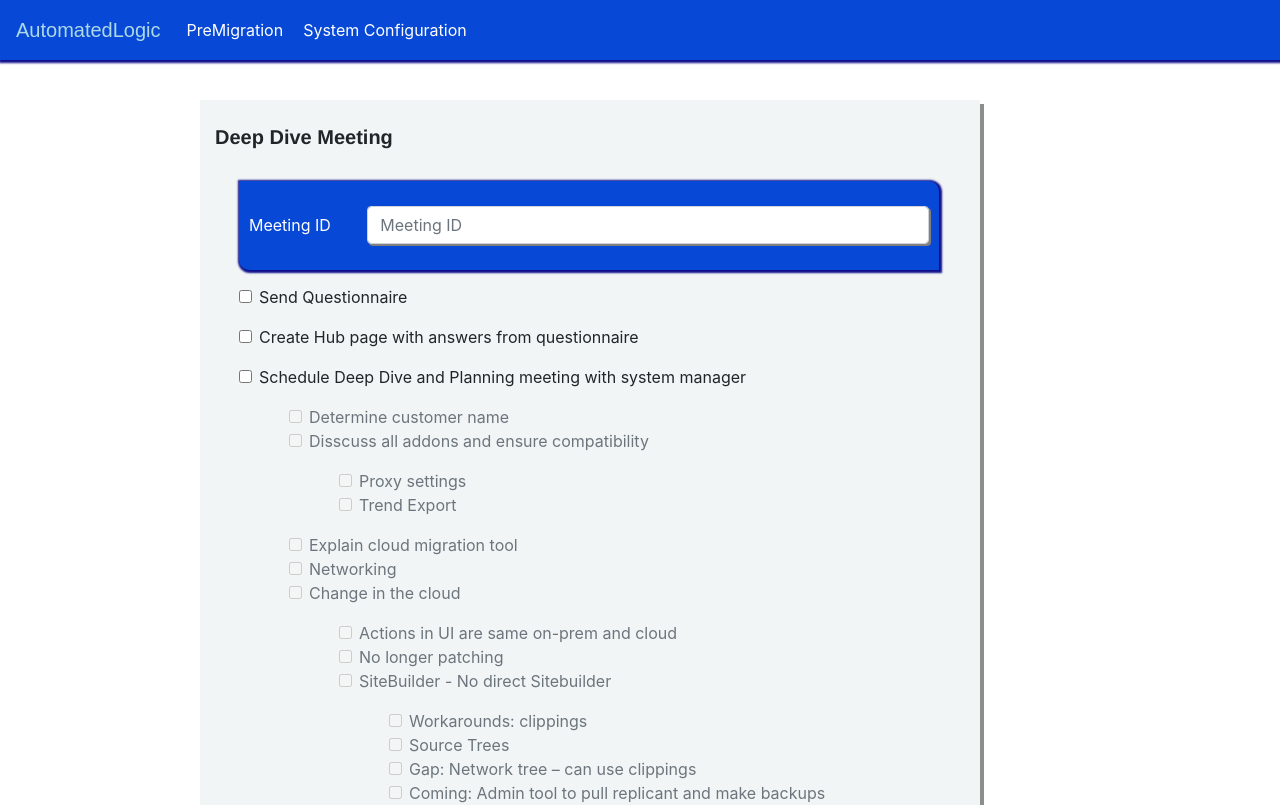
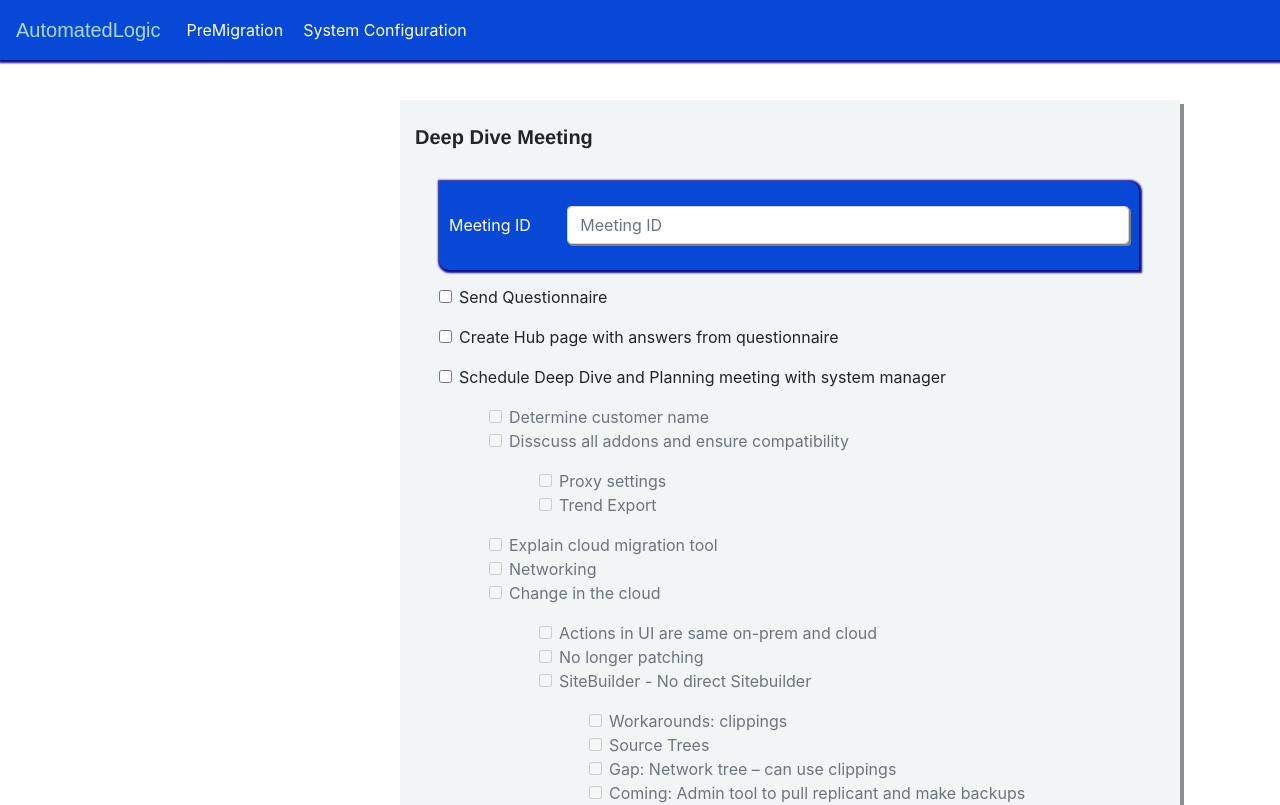
Before and after one commit to thiethaa/alc-autobots-ui, a React (Create React App) app: page /checklist in a window 1280 px wide. Shown: the top 805 px of the page. Built offline with nearby package versions, Linux system fonts and the light colour scheme.

Commit message:
changed margin size

```diff
--- a/src/app.css
+++ b/src/app.css
@@ -11,7 +11,7 @@ body {
 }
 .checklistBox {
   width: 780px;
-  margin-left: 200px;
+  margin-left: 400px;
   margin-top: 100px;
   background: rgb(242, 245, 245);
   padding: 15px;
```
